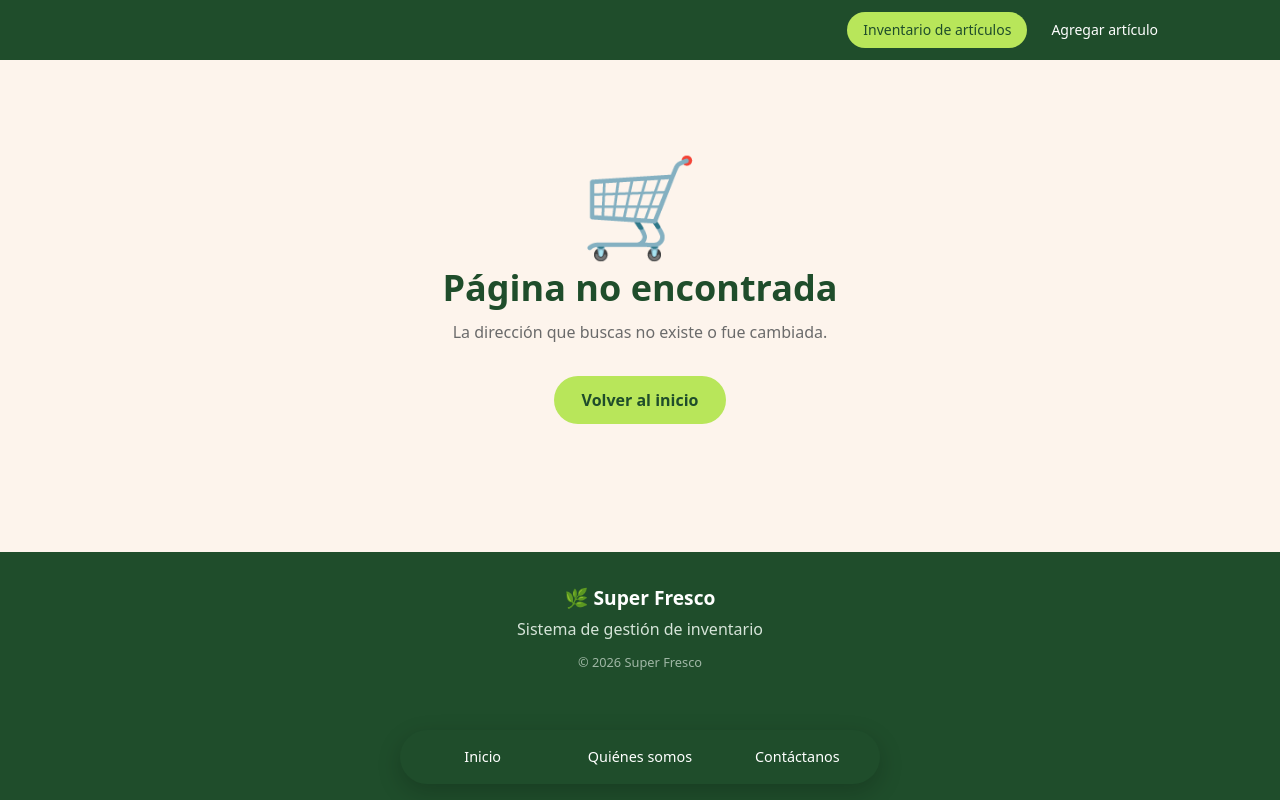
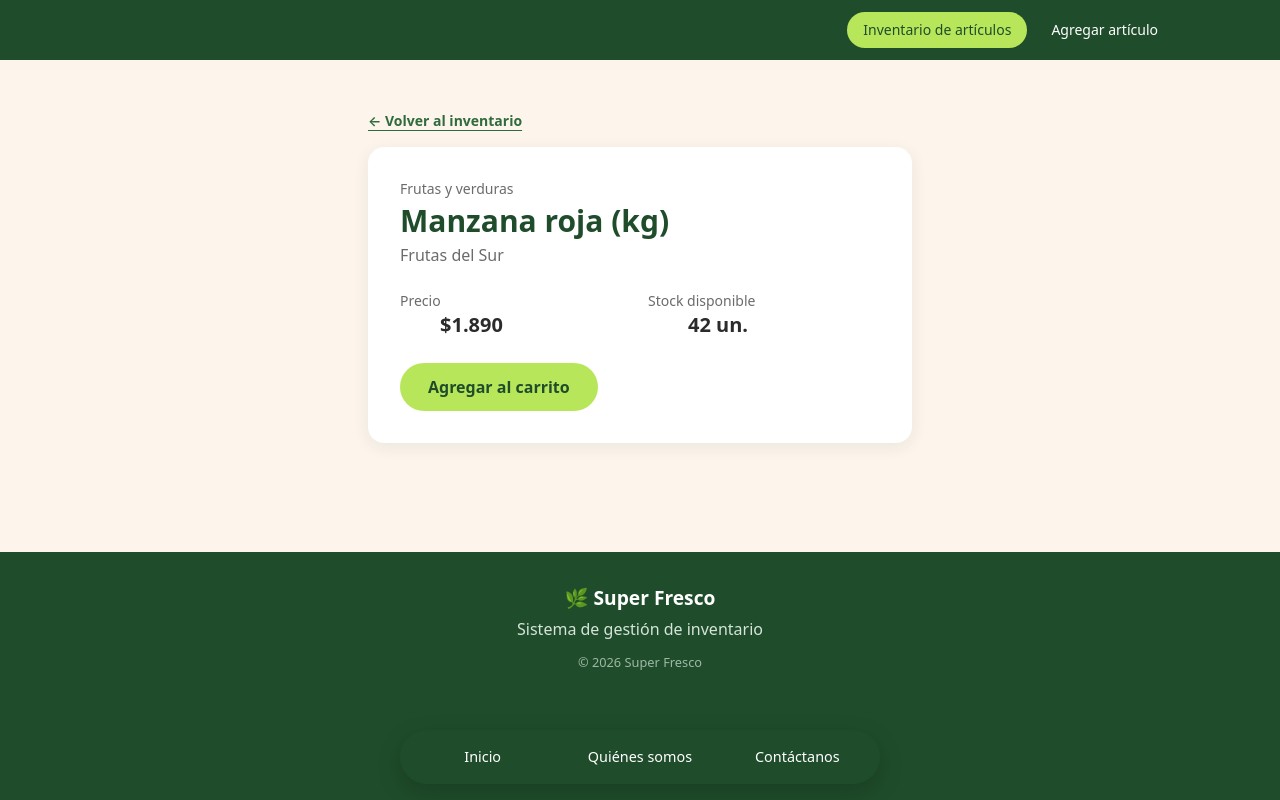
Before and after one commit to camigmar/supermercado-camila-gonzalez-PFY2202, a React (Vite) app: page /articulos/1 in a window 1280 px wide. Built offline with nearby package versions, Linux system fonts and the light colour scheme.

Commit message:
Agrego la pantalla de detalle de artículo

```diff
--- a/src/App.jsx
+++ b/src/App.jsx
@@ -4,6 +4,7 @@ import QuienesSomos from './pages/QuienesSomos.jsx'
 import Contactanos from './pages/Contactanos.jsx'
 import ListaArticulos from './pages/ListaArticulos.jsx'
 import AgregarArticulo from './pages/AgregarArticulo.jsx'
+import DetalleArticulo from './pages/DetalleArticulo.jsx'
 import NotFound from './pages/NotFound.jsx'
 import Layout from './layouts/Layout.jsx'
 
@@ -16,6 +17,7 @@ function App() {
         <Route path="/quienes-somos" element={<QuienesSomos />} />
         <Route path="/contactanos" element={<Contactanos />} />
         <Route path="/articulos" element={<ListaArticulos />} />
+        <Route path="/articulos/:id" element={<DetalleArticulo />} />
         <Route path="/agregar-articulo" element={<AgregarArticulo />} />
         <Route path="*" element={<NotFound />} />
       </Route>
--- a/src/components/Boton.jsx
+++ b/src/components/Boton.jsx
@@ -2,7 +2,7 @@ import { Link } from 'react-router'
 
 // Estilo lima del botón del sitio
 const clasesBoton =
-  'inline-block cursor-pointer rounded-full border-0 bg-[var(--lima)] px-7 py-3 [font-family:inherit] text-base font-semibold text-[var(--verde-oscuro)] no-underline transition-colors hover:bg-[var(--lima-oscuro)]'
+  'inline-block cursor-pointer rounded-full border-0 bg-[var(--lima)] px-7 py-3 [font-family:inherit] text-base font-semibold text-[var(--verde-oscuro)] no-underline transition-colors hover:bg-[var(--lima-oscuro)] disabled:cursor-not-allowed disabled:bg-[#e0e0e0] disabled:text-[var(--texto-suave)] disabled:hover:bg-[#e0e0e0]'
 
 // Botón reutilizable: si recibe "to" es un enlace, si no es un botón
 function Boton({ to, type = 'button', className = '', children, ...props }) {
--- /dev/null
+++ b/src/pages/DetalleArticulo.jsx
@@ -0,0 +1,84 @@
+import { Link, useParams } from 'react-router'
+import { useArticulos } from '../context/useArticulos'
+import { ACTIONS } from '../context/articulos'
+import Boton from '../components/Boton.jsx'
+import Tarjeta from '../components/Tarjeta.jsx'
+import { formatearPrecio } from '../utils/formatearPrecio'
+
+// Enlace de texto para volver a la lista
+const clasesVolver =
+  'inline-block rounded text-sm font-semibold text-[var(--verde-medio)] underline-offset-4 hover:underline focus-visible:outline-2 focus-visible:outline-offset-2 focus-visible:outline-[var(--verde-oscuro)]'
+
+// Página con los datos de un artículo y el botón para agregarlo al carrito
+function DetalleArticulo() {
+  const { id } = useParams()
+  const { articulos, carrito, dispatch } = useArticulos()
+
+  // Los ids son strings, se compara igual por si acaso
+  const articulo = articulos.find((a) => String(a.id) === String(id))
+
+  if (!articulo) {
+    return (
+      <div className="mx-auto max-w-xl px-4 pt-16 pb-8 text-center">
+        <h1 className="mb-3 text-3xl font-bold text-[var(--verde-oscuro)]">
+          Artículo no encontrado
+        </h1>
+        <p className="mb-6 text-[var(--texto-suave)]">
+          El artículo que buscas no existe o fue eliminado.
+        </p>
+        <Link to="/articulos" className={clasesVolver}>
+          ← Volver al inventario
+        </Link>
+      </div>
+    )
+  }
+
+  // Unidades de este artículo que ya están en el carrito
+  const enCarrito = carrito.find((item) => item.id === articulo.id)?.cantidad ?? 0
+  const sinStock = articulo.stock === 0
+
+  return (
+    <div className="mx-auto max-w-xl px-4 pt-12 pb-8">
+      <Link to="/articulos" className={`${clasesVolver} mb-4`}>
+        ← Volver al inventario
+      </Link>
+
+      <Tarjeta className="p-6 sm:p-8">
+        <p className="mb-1 text-sm text-[var(--texto-suave)]">{articulo.tipo}</p>
+        <h1 className="mb-1 text-2xl font-bold text-[var(--verde-oscuro)] sm:text-3xl">
+          {articulo.nombre}
+        </h1>
+        <p className="mb-6 text-[var(--texto-suave)]">{articulo.marca}</p>
+
+        <dl className="mb-6 grid grid-cols-2 gap-4">
+          <div>
+            <dt className="text-sm text-[var(--texto-suave)]">Precio</dt>
+            <dd className="text-xl font-bold">{formatearPrecio(articulo.precio)}</dd>
+          </div>
+          <div>
+            <dt className="text-sm text-[var(--texto-suave)]">Stock disponible</dt>
+            <dd className="text-xl font-bold" aria-live="polite">
+              {articulo.stock} un.
+            </dd>
+          </div>
+        </dl>
+
+        <Boton
+          className="w-full sm:w-auto"
+          disabled={sinStock}
+          onClick={() => dispatch({ type: ACTIONS.AGREGAR_AL_CARRITO, payload: articulo.id })}
+        >
+          {sinStock ? 'Sin stock' : 'Agregar al carrito'}
+        </Boton>
+
+        {enCarrito > 0 && (
+          <p className="mt-4 text-sm text-[var(--verde-medio)]" aria-live="polite">
+            Tienes {enCarrito} {enCarrito === 1 ? 'unidad' : 'unidades'} en el carrito.
+          </p>
+        )}
+      </Tarjeta>
+    </div>
+  )
+}
+
+export default DetalleArticulo
--- a/src/pages/ListaArticulos.jsx
+++ b/src/pages/ListaArticulos.jsx
@@ -1,4 +1,5 @@
 import { useState } from 'react'
+import { Link } from 'react-router'
 import { useArticulos } from '../context/useArticulos'
 import { categorias } from '../data/categorias'
 import InventoryTable from '../components/InventoryTable.jsx'
@@ -11,7 +12,15 @@ const columnas = [
   {
     titulo: 'Nombre',
     alineacion: 'izquierda',
-    render: (a) => <span className="font-semibold text-[var(--verde-oscuro)]">{a.nombre}</span>,
+    // El nombre lleva al detalle del artículo
+    render: (a) => (
+      <Link
+        to={`/articulos/${a.id}`}
+        className="rounded font-semibold text-[var(--verde-oscuro)] underline-offset-4 hover:text-[var(--verde-medio)] hover:underline focus-visible:outline-2 focus-visible:outline-offset-2 focus-visible:outline-[var(--verde-oscuro)]"
+      >
+        {a.nombre}
+      </Link>
+    ),
   },
   { titulo: 'Marca', alineacion: 'izquierda', render: (a) => a.marca },
   {
```
